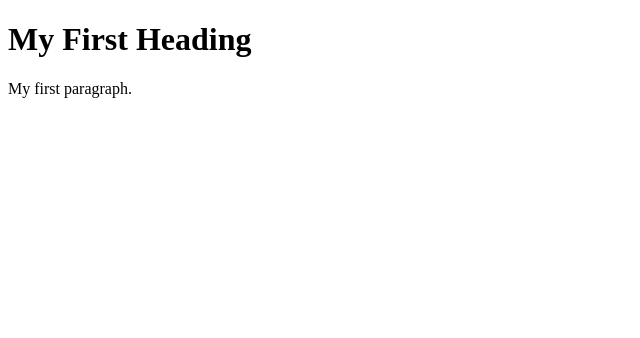
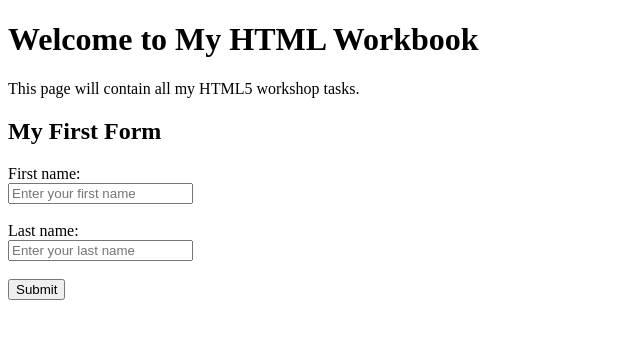
Before and after one commit to alizerlv/html_workbook_2025, a plain HTML site: page my_html_workbook_2025.html in a window 1280 px wide. Shown: the whole page, without its empty margins (0-640 px from the left). Drawn offline with Linux system fonts and the light colour scheme.

Commit message:
Update HTML structure and add a form

```diff
--- a/my_html_workbook_2025.html
+++ b/my_html_workbook_2025.html
@@ -1,9 +1,24 @@
 <!DOCTYPE html>
-<html>
+<html lang="en">
+<head>
+  <meta charset="UTF-8">
+  <meta name="viewport" content="width=device-width, initial-scale=1.0">
+  <title>My HTML Workbook</title>
+</head>
 <body>
-
-<h1>My First Heading</h1>
-<p>My first paragraph.</p>
-
+  <h1>Welcome to My HTML Workbook</h1>
+  <p>This page will contain all my HTML5 workshop tasks.</p>
 </body>
 </html>
+
+<h2>My First Form</h2>
+
+<form action="/action_page.php" method="get">
+  <label for="fname">First name:</label><br>
+  <input type="text" id="fname" name="fname" placeholder="Enter your first name"><br><br>
+
+  <label for="lname">Last name:</label><br>
+  <input type="text" id="lname" name="lname" placeholder="Enter your last name"><br><br>
+
+  <input type="submit" value="Submit">
+</form>
```
